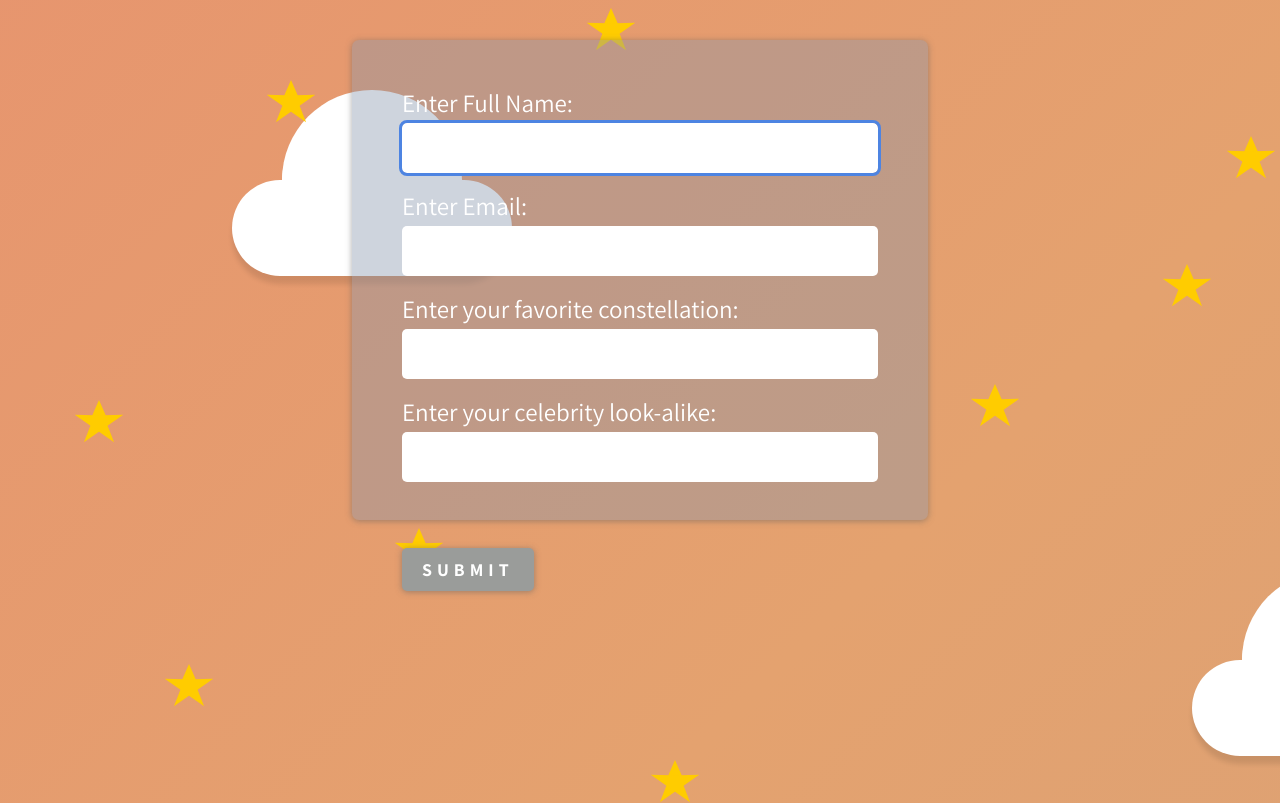
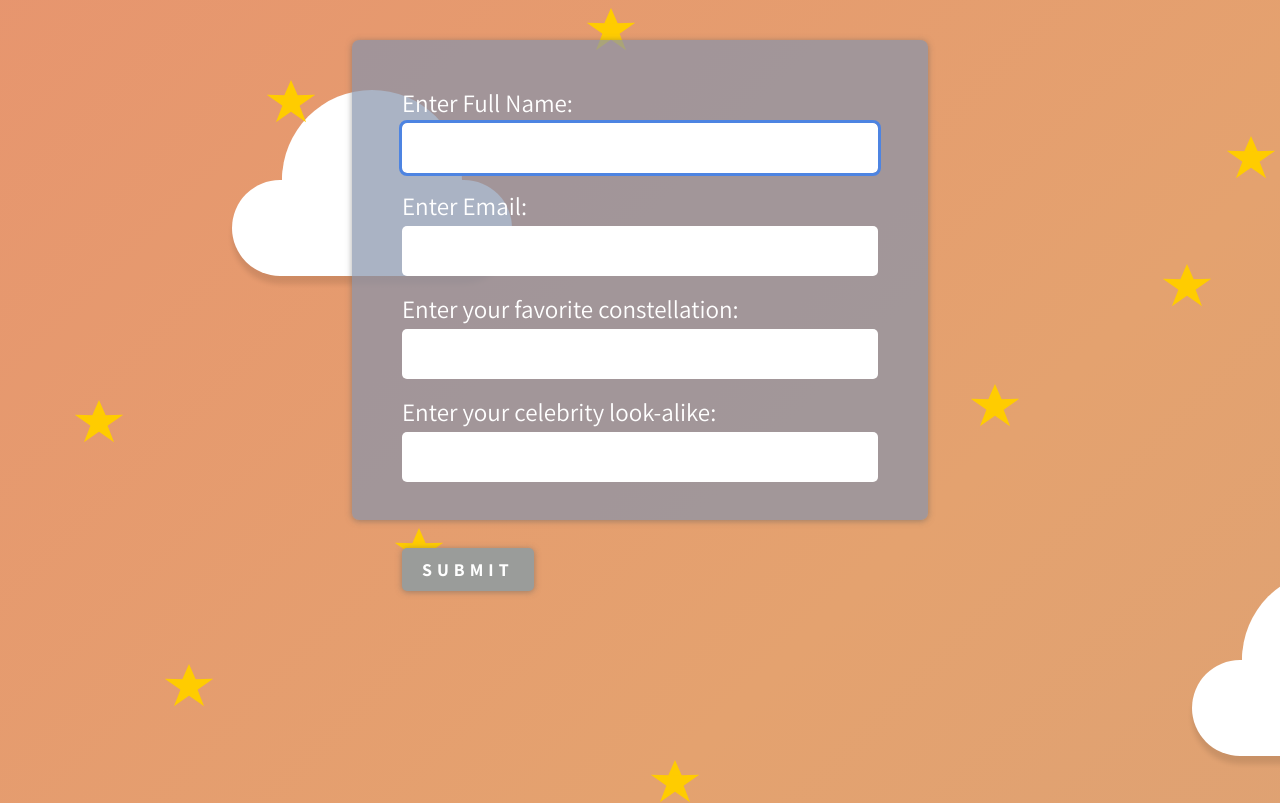
Before and after one commit to dallin-r-parker/babyshower-fe, a React (Create React App) app: page / in a window 1280 px wide. Shown: the top 803 px of the page. Built offline with nearby package versions, Linux system fonts and the light colour scheme.

Commit message:
changed background opacity

```diff
--- a/src/App.tsx
+++ b/src/App.tsx
@@ -8,7 +8,7 @@ const App: React.FC = (): JSX.Element => (
   <Container flex h="100vh" w="100vw" jc="center">
     <Decorations />
     <Container h="auto" w="auto" flex fd="column" z="2">
-      <Box h="60vh" w="45vw" bgc="steelBlue" opacity={0.4} mt={5} p={50} bp="tablet">
+      <Box h="60vh" w="45vw" bgc="steelBlue" opacity={0.7} mt={5} p={50} bp="tablet">
         <Form />
       </Box>
     </Container>
```
Also changed, not shown: 1 other file (tests, documents, lock files or other folders).
